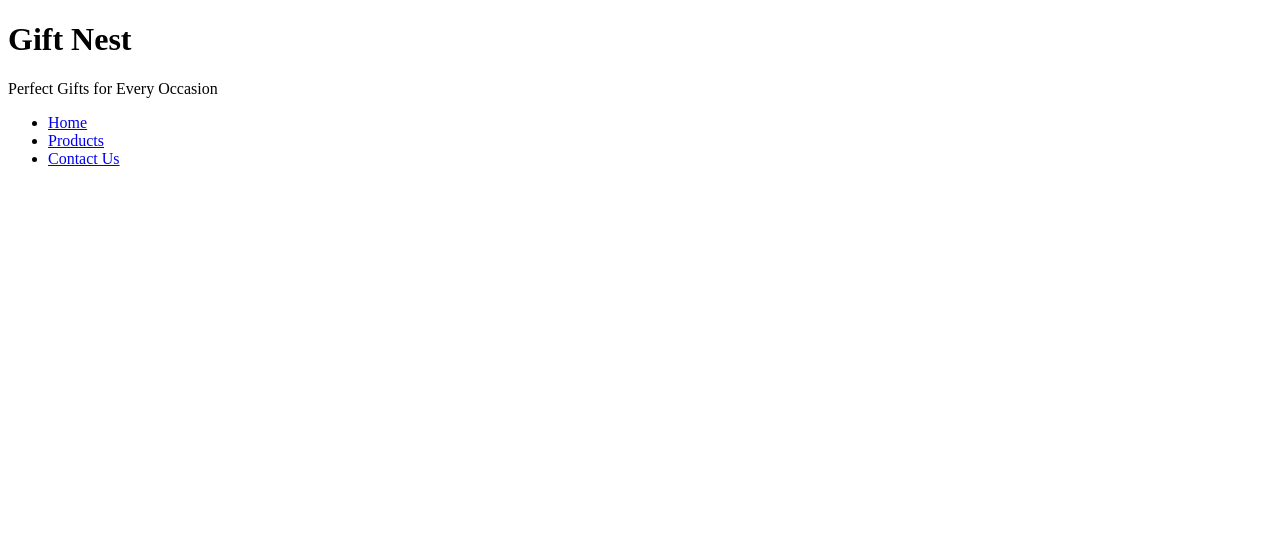
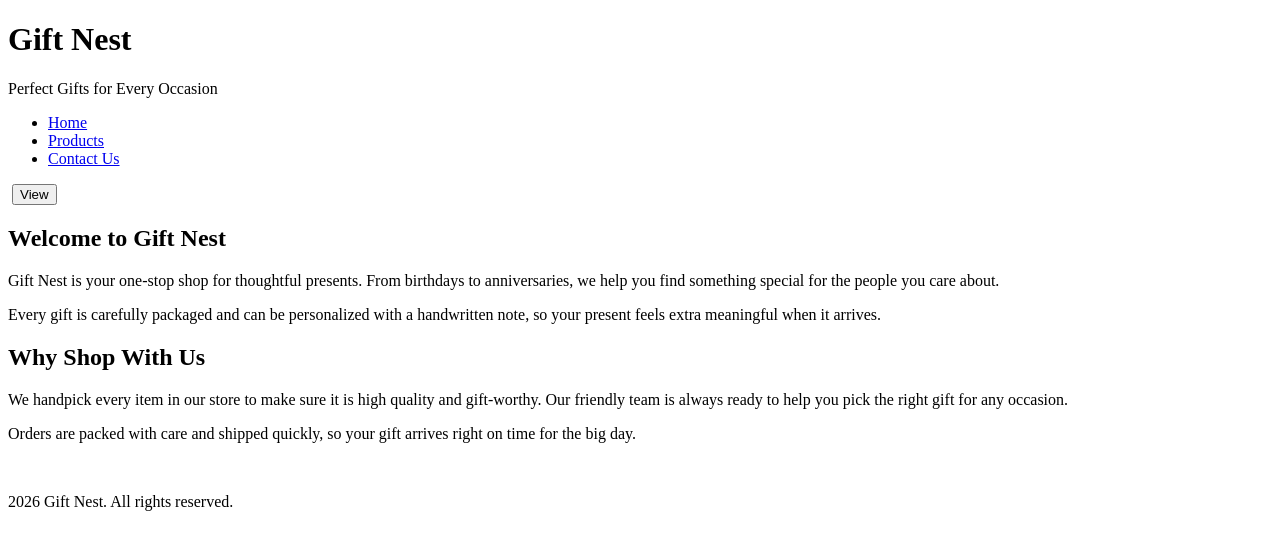
Before and after one commit to tahsin-farabi-iub/MIS-455-MID_TERM, a plain HTML site: page Index.html in a window 1280 px wide. Drawn offline with Linux system fonts and the light colour scheme.

Commit message:
Homepage Structure

```diff
--- a/Index.html
+++ b/Index.html
@@ -20,5 +20,27 @@
       <li><a href="contact.html">Contact Us</a></li>
     </ul>
   </nav>
+  <div class="Homepage">
+    <div>
+        <img src="" id="IMG1">
+        <button onclick="clickIMG()">View</button>
+    </div>
+    <div>
+         <h2>Welcome to Gift Nest</h2>
+      <p>Gift Nest is your one-stop shop for thoughtful presents. From birthdays to anniversaries, we help you find something special for the people you care about.</p>
+      <p>Every gift is carefully packaged and can be personalized with a handwritten note, so your present feels extra meaningful when it arrives.</p>
+    </div>
+    <div>
+        <div>
+        <h2>Why Shop With Us</h2>
+    <p>We handpick every item in our store to make sure it is high quality and gift-worthy. Our friendly team is always ready to help you pick the right gift for any occasion.</p>
+    <p>Orders are packed with care and shipped quickly, so your gift arrives right on time for the big day.</p>
+    <img src="">
+    </div>
+  </div>
+  <footer>
+    <p>2026 Gift Nest. All rights reserved.</p>
+  </footer>
+  <script src="script.js"></script>
 </body>
 </html>
```
